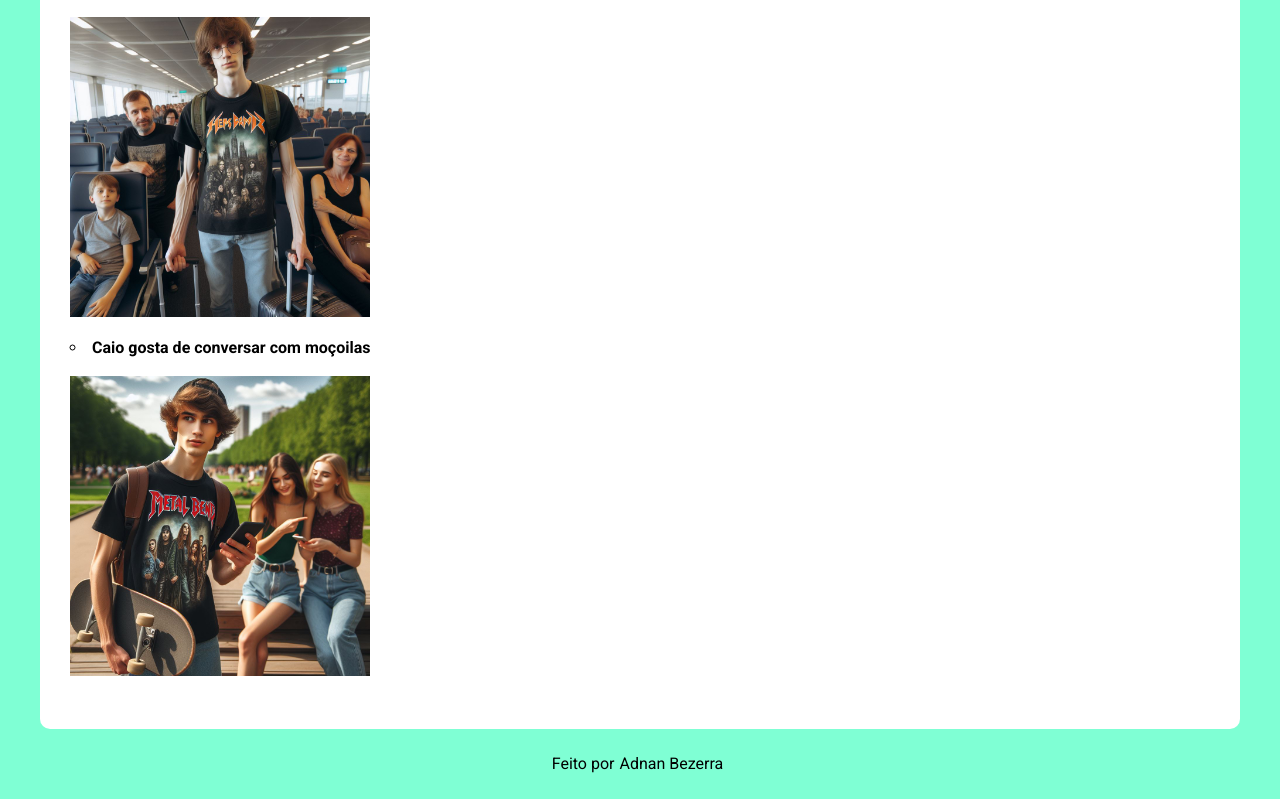
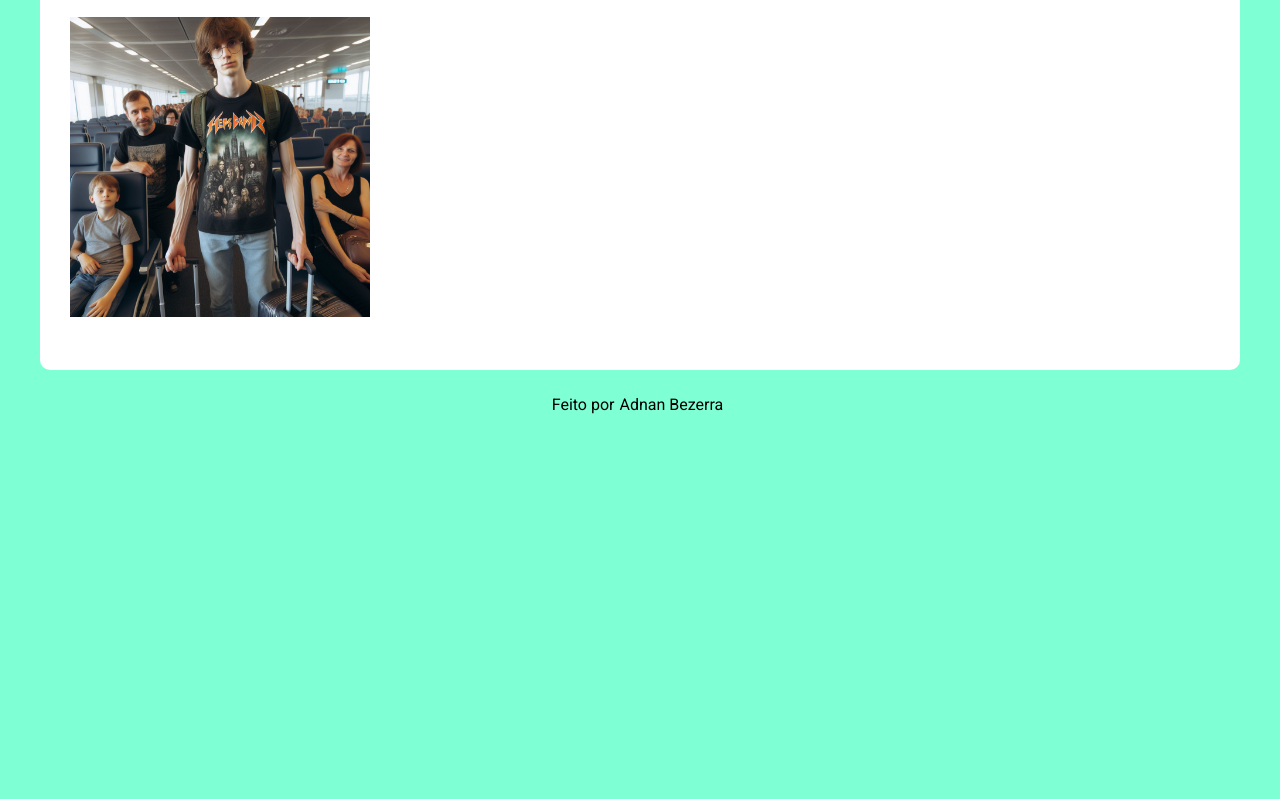
Before and after one commit to adnanbezerra/caiosite, a plain HTML site: page src/index.html in a window 1280 px wide. Shown: the part 2717-3516 px from the top of the page. After the commit the page ends 3157 px from the top, so only its background shows below. Drawn offline with Linux system fonts and the light colour scheme.

Commit message:
remove moçoilas from caiosite

```diff
--- a/src/index.html
+++ b/src/index.html
@@ -55,8 +55,6 @@
         <img src="../assets/imgs/caio7.jpg" alt="" id="fotoquinha">
         <li>Caio gosta de viajar</li>
         <img src="../assets/imgs/caio8.jpg" alt="" id="fotoquinha">
-        <li>Caio gosta de conversar com moçoilas</li>
-        <img src="../assets/imgs/caio9.jpg" alt="" id="fotoquinha">
       </ul>
     </div>
   </main>
```
Also changed, not shown: assets/imgs/caio9.jpg (deleted).
